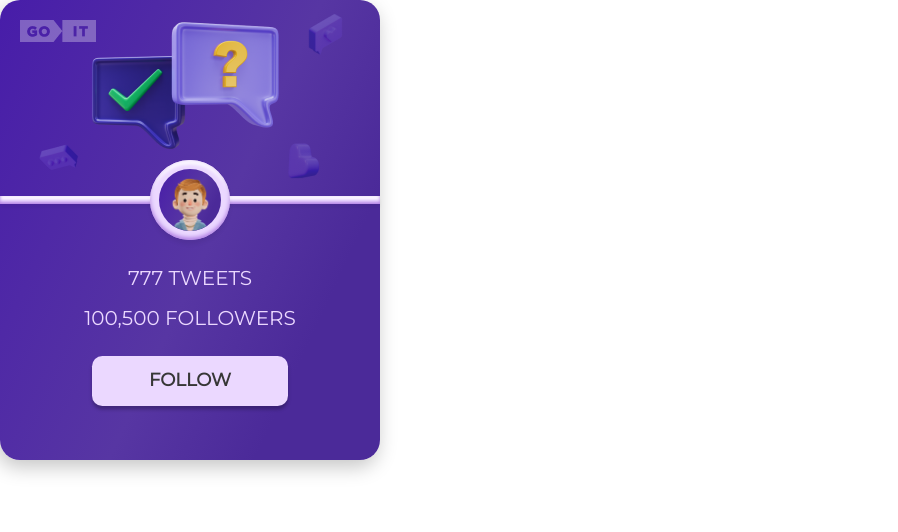
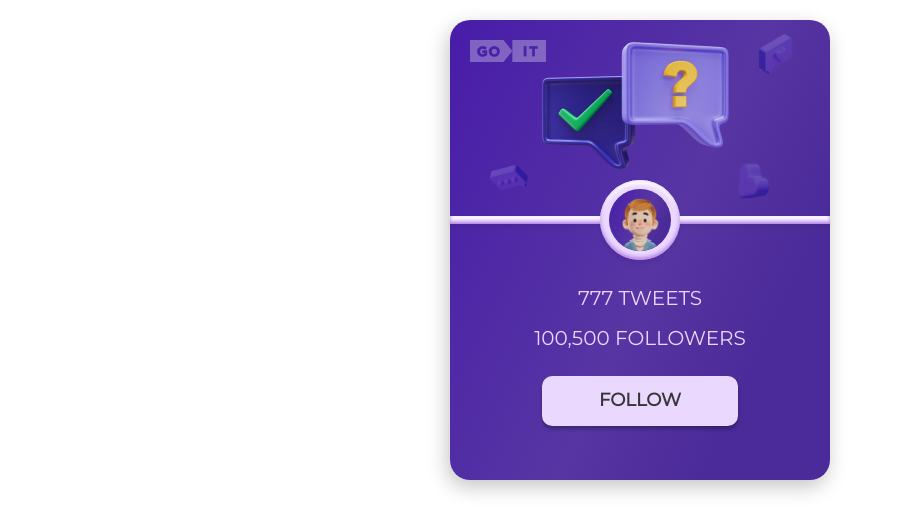
Before and after one commit to rinjara/UserCard, a React (Create React App) app: page / in a window 1280 px wide. Shown: the top 532 px of the page, without its empty margins (0-898 px from the left). Built offline with nearby package versions, Linux system fonts and the light colour scheme.

Commit message:
Update App.js

```diff
--- a/src/components/App.js
+++ b/src/components/App.js
@@ -1,5 +1,10 @@
 import Card from './Card/Card';
+import { Wrapper } from './Card/Card.styled';
 
 export const App = () => {
-  return <Card />;
+  return (
+    <Wrapper>
+      <Card />
+    </Wrapper>
+  );
 };
```
